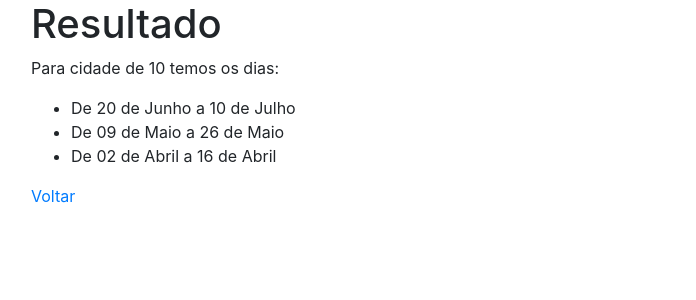
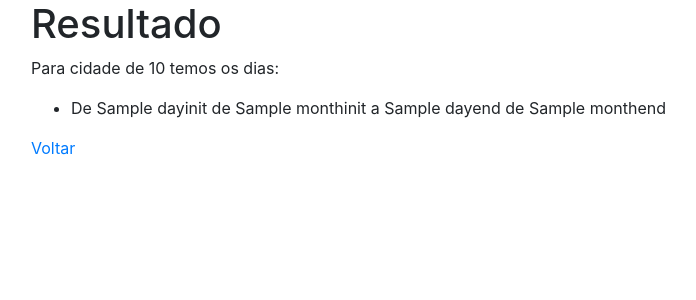
Before and after one commit to vandersondev/digital-nextel-test, a Flask app: template app/templates/result.html in a window 1280 px wide. Shown: the top 300 px of the page, without its empty margins (54-750 px from the left). Run offline with Flask 2, Linux system fonts and the light colour scheme; the template is opened without the code that fills it: most values are stand-ins (such as "Sample title", 1, 10 or a date in 2020); some libraries are stand-ins or nearby versions.

Commit message:
impressão dos dados reais na tela de resultado

```diff
--- a/app/app.py
+++ b/app/app.py
@@ -69,12 +69,35 @@ def home():
 
 @app.route("/result/", methods=['GET'])
 def result():
-    city = get_city_by_id(request.args.get('cidade'))
+    city_id = request.args.get('cidade')
     dias = request.args.get('qtd_dias')
     list_clima = request.args.getlist('clima')
-    #vacation_list = get_vacations_days(city, dias, list_clima)
-    vacation_list = get_vacations_days(455825, 15, ['clear', 'hot', 'partly cloudy', 'fair'])
-    print(vacation_list)
-    dt = datetime.strptime(vacation_list[0][0], '%Y-%m-%d')
-    print(dt.day)
-    return render_template('result.html', city=city)
+    vacation_list = get_vacations_days(city_id, int(dias), list_clima)
+    # vacation_list = get_vacations_days(455821, 15, ['clear', 'cold', 'partly cloudy'])
+    vacation_dates = []
+    mounth = {
+        '01':'Janeiro',
+        '02':'Fevereiro',
+        '03':'Março',
+        '04':'Abril',
+        '05':'Maio',
+        '06':'Junho',
+        '07':'Julho',
+        '08':'Agosto',
+        '09':'Setembro',
+        '10':'Outubro',
+        '11':'Novembro',
+        '12':'Dezembro'
+    }
+    for dates in vacation_list:
+        dateinit = dates[0].split('-')
+        dateend = dates[1].split('-')
+        vacation_dates.append({
+            'dayinit' : dateinit[2],
+            'monthinit' : mounth[dateinit[1]],
+            'dayend' : dateend[2],
+            'monthend' : mounth[dateend[1]],
+        })
+    vacation_dates.reverse()
+    city = get_city_by_id(request.args.get('cidade'))
+    return render_template('result.html', city=city, vacation_dates=vacation_dates)
--- a/app/templates/home.html
+++ b/app/templates/home.html
@@ -29,7 +29,7 @@
                         {% for weather in weather_list %}
                             <div class="col-4">
                                 <div class="form-group form-check">
-                                    <input type="checkbox" class="form-check-input" id="clima_{{loop.index}}" name="clima[]" value="{{ weather }}">
+                                    <input type="checkbox" class="form-check-input" id="clima_{{loop.index}}" name="clima" value="{{ weather }}">
                                     <label class="form-check-label" for="clima_{{loop.index}}">{{ weather }}</label>
                                 </div>
                             </div>
--- a/app/templates/result.html
+++ b/app/templates/result.html
@@ -14,9 +14,9 @@
                 <h1>Resultado</h1>
                 <p>Para cidade de {{ city }} temos os dias:</p>
                 <ul>
-                    <li>De 20 de Junho a 10 de Julho</li>
-                    <li>De 09 de Maio a 26 de Maio</li>
-                    <li>De 02 de Abril a 16 de Abril</li>
+                    {% for date in vacation_dates %}
+                        <li>De {{ date['dayinit'] }} de {{ date['monthinit'] }} a {{ date['dayend'] }} de {{ date['monthend'] }}</li>
+                    {% endfor %}
                 </ul>
                 <a href="/">Voltar</a>
             </div>
```
